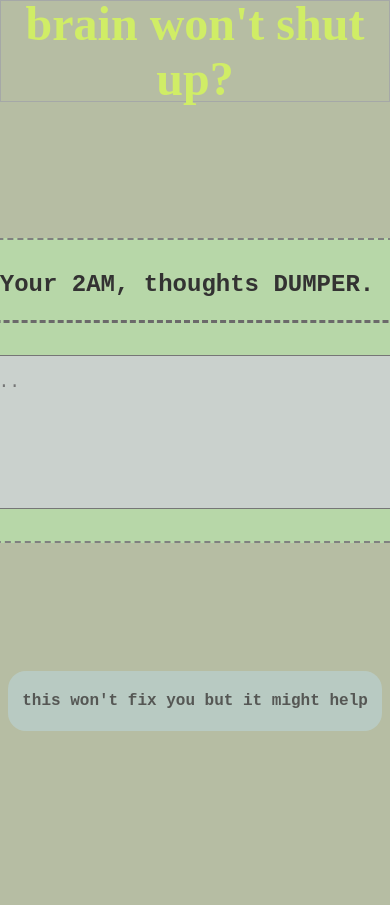
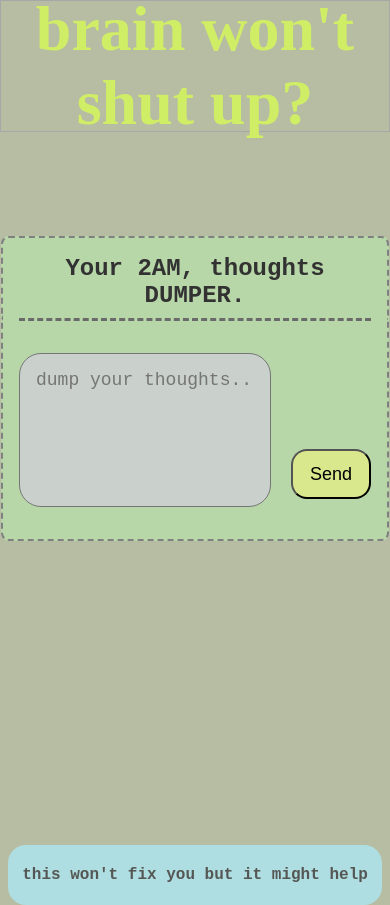
Before and after one commit to Banshal-Yadav/late-night-thought-dump, a React (Vite) app: page / in a window 390 px wide. Before the commit the page ends 844 px from the top, so only its background shows below. Built offline with nearby package versions, Linux system fonts and the light colour scheme.

Commit message:
minor: optimized for smal devices

```diff
--- a/src/Style.module.css
+++ b/src/Style.module.css
@@ -100,7 +100,7 @@
     display: flex;
     justify-content: center;
     gap: 5rem;
-    padding: 6rem 1rem 6rem 0rem;
+    padding: 6rem 1rem 12rem 0rem;
 }
 
 
@@ -116,9 +116,10 @@
     width: 85%;
     height: 120px;
     padding: 1rem;
-    border-radius: 16px;
+    border-radius: 22px;
     resize: none;
     overflow: auto;
+    outline: none;
     transition: 0.3s ease-in-out;
 }
 .form_input:hover {
@@ -156,19 +157,26 @@
     font-family: 'Courier New', Courier, monospace;
     margin: 0% 20% 0 20%;
     border-radius: 18px 18px 18px 18px ;
-    background-color: rgba(186, 214, 222, 0.52);
+    background-color: rgba(174, 231, 243, 0.791);
     height: 60px;
 }
 
 
 
 @media(max-width: 800px) {
-    .input_container  { margin: 0 1rem 2rem 1rem; }
-    .pg_heading       { margin: 0 1rem 0rem 1rem; }
+    .main_body {
+        padding: 6rem 1rem 17rem 0rem;
+    }
+    .input_container  {
+        margin: 0 1rem 2rem 2rem;
+        width: 22rem; }
+    .pg_heading {
+        margin: 0 1rem 0rem 2rem;
+        width: 22rem; }
     .hero_text {
-        font-size: 3rem;
-        height: 100px;
-        margin: 0 0 2.5rem 0;
+        font-size: 4rem;
+        height: 130px;
+        margin: 0 0 0.5rem 0;
     }
     .footer_container {
         margin: 0 0.5rem 0 0.5rem;
```
